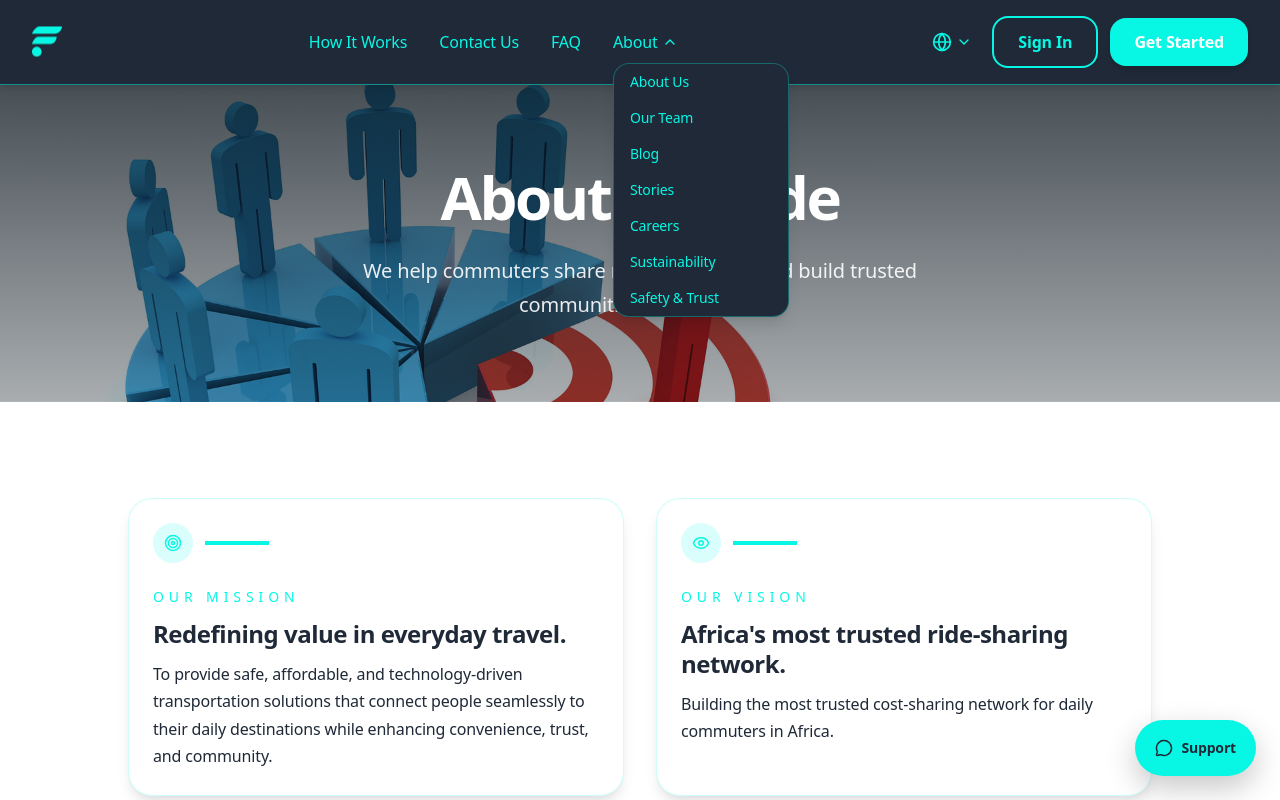
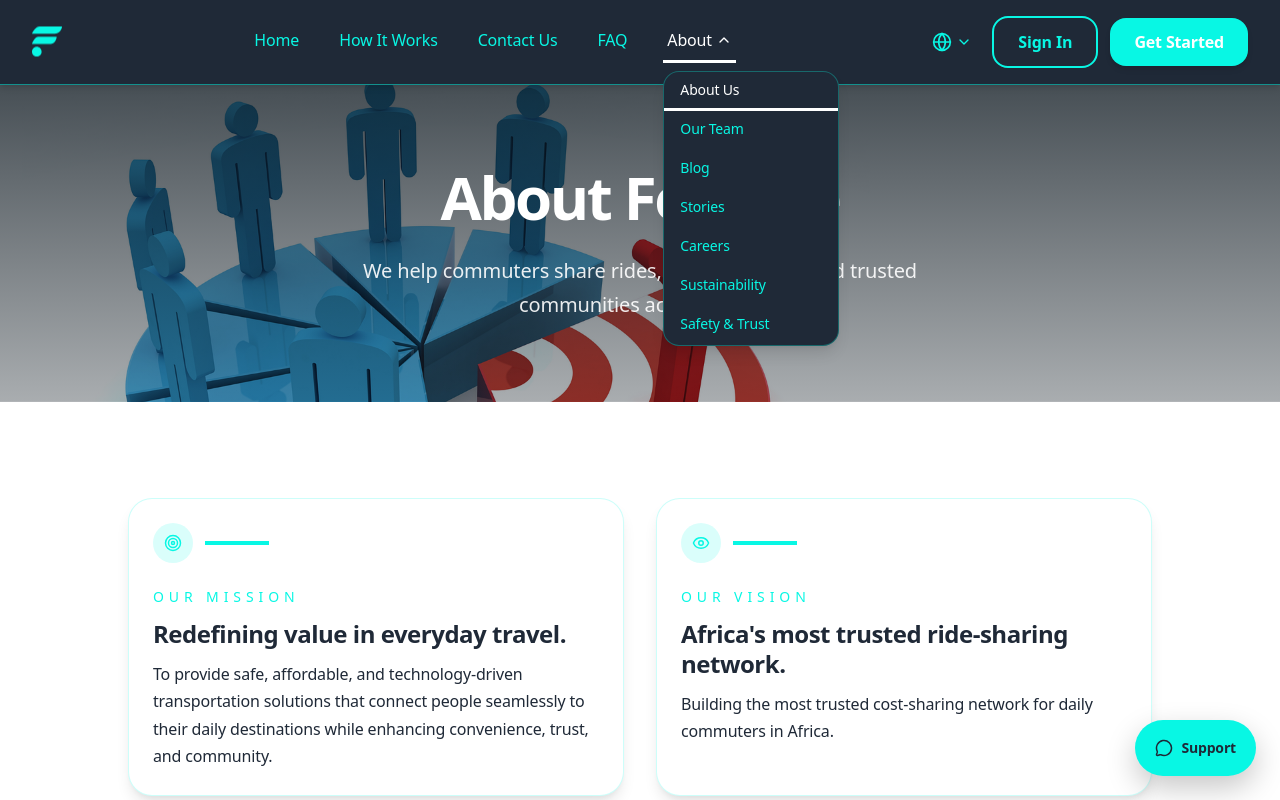
Before and after one commit to MAYII-XCHANGE/feyride-website, a React (Vite) app: page /about in a window 1280 px wide. Both pictures are taken after a click on the button "About". Shown: the top 800 px of the page. Built offline with nearby package versions, Linux system fonts and the light colour scheme.

Commit message:
worked on active state for navbar

```diff
--- a/src/App.jsx
+++ b/src/App.jsx
@@ -1,31 +1,36 @@
 import { BrowserRouter as Router, Routes, Route } from 'react-router-dom';
+import { lazy, Suspense } from 'react';
 import { Toaster } from 'react-hot-toast';
 import Header from './components/Header';
 import Footer from './components/Footer';
 import ChatWidget from './components/ChatWidget';
 import ScrollToTop from './components/ScrollToTop';
+import PageTransition from './components/PageTransition';
 import Home from './pages/Home';
-import HowItWorks from './pages/HowItWorks';
-import Safety from './pages/Safety';
-import Stories from './pages/Stories';
-import FAQ from './pages/FAQ';
-import FindRide from './pages/FindRide';
-import PostRoute from './pages/PostRoute';
-import Pricing from './pages/Pricing';
-import Earnings from './pages/Earnings';
-import About from './pages/About';
-import Careers from './pages/Careers';
-import Sustainability from './pages/Sustainability';
-import Contact from './pages/Contact';
-import Blog from './pages/Blog';
-import Team from './pages/Team';
-import ComingSoon from './pages/ComingSoon';
-import PrivacyPolicy from './pages/PrivacyPolicy';
-import TermsOfService from './pages/TermsOfService';
-import Login from './pages/Login';
-import Profile from './pages/Profile';
 import NotFound from './pages/NotFound';
 import './App.css';
+import './styles/animations.css';
+
+// Lazy load pages for code splitting
+const HowItWorks = lazy(() => import('./pages/HowItWorks'));
+const Safety = lazy(() => import('./pages/Safety'));
+const Stories = lazy(() => import('./pages/Stories'));
+const FAQ = lazy(() => import('./pages/FAQ'));
+const FindRide = lazy(() => import('./pages/FindRide'));
+const PostRoute = lazy(() => import('./pages/PostRoute'));
+const Pricing = lazy(() => import('./pages/Pricing'));
+const Earnings = lazy(() => import('./pages/Earnings'));
+const About = lazy(() => import('./pages/About'));
+const Careers = lazy(() => import('./pages/Careers'));
+const Sustainability = lazy(() => import('./pages/Sustainability'));
+const Contact = lazy(() => import('./pages/Contact'));
+const Blog = lazy(() => import('./pages/Blog'));
+const Team = lazy(() => import('./pages/Team'));
+const ComingSoon = lazy(() => import('./pages/ComingSoon'));
+const PrivacyPolicy = lazy(() => import('./pages/PrivacyPolicy'));
+const TermsOfService = lazy(() => import('./pages/TermsOfService'));
+const Login = lazy(() => import('./pages/Login'));
+const Profile = lazy(() => import('./pages/Profile'));
 
 export default function App() {
   return (
@@ -35,6 +40,8 @@ export default function App() {
         <ScrollToTop />
         <Header />
         <main className="flex-grow">
+          <PageTransition>
+            <Suspense fallback={<div className="flex items-center justify-center min-h-screen"><div className="text-center"><div className="animate-spin rounded-full h-12 w-12 border-t-2 border-nova-green mx-auto"></div></div></div>}>
               <Routes>
                 <Route path="/" element={<Home />} />
                 <Route path="/how-it-works" element={<HowItWorks />} />
@@ -58,6 +65,8 @@ export default function App() {
                 <Route path="/profile" element={<Profile />} />
                 <Route path="*" element={<NotFound />} />
               </Routes>
+            </Suspense>
+          </PageTransition>
         </main>
         <Footer />
         <ChatWidget />
--- a/src/components/Header.jsx
+++ b/src/components/Header.jsx
@@ -1,4 +1,4 @@
-import { Link } from 'react-router-dom';
+import { Link, NavLink, useLocation } from 'react-router-dom';
 import { useEffect, useRef, useState } from 'react';
 import { ChevronDown, Globe, Menu, X } from 'lucide-react';
 import Button from './Button';
@@ -14,11 +14,13 @@ export default function Header() {
   const languageMenuMobileRef = useRef(null);
   const languageMenuDesktopRef = useRef(null);
   const { language, setLanguage, t } = useLanguage();
+  const location = useLocation();
 
   const navLinks = [
-    { label: t('howItWorks'), href: '/how-it-works' },
-    { label: t('contactUs'), href: '/contact' },
-    { label: t('faq'), href: '/faq' },
+    { label: 'Home', href: '/', end: true },
+    { label: t('howItWorks'), href: '/how-it-works', end: false },
+    { label: t('contactUs'), href: '/contact', end: false },
+    { label: t('faq'), href: '/faq', end: false },
   ];
 
   const aboutLinks = [
@@ -34,6 +36,11 @@ export default function Header() {
   const languageOptions = [
     { code: 'en', label: 'English' },
   ];
+  const navBaseClass = 'py-2 md:py-1.5 px-0 md:px-1 border-b-[3px] border-transparent transition-all duration-300 font-medium';
+
+  const isAboutActive = aboutLinks.some(
+    (link) => location.pathname === link.href || location.pathname.startsWith(`${link.href}/`),
+  );
 
   const handleAppDownload = (e) => {
     e.preventDefault();
@@ -90,25 +97,36 @@ export default function Header() {
 
         <div
           className={`absolute inset-x-0 top-full z-20 px-6 py-5 bg-nova-charcoal border-b border-nova-green/50 shadow-md transition-all duration-300 ease-in-out md:static md:z-auto md:p-0 md:bg-transparent md:border-0 md:shadow-none md:flex md:items-center md:gap-8 md:translate-x-0 md:opacity-100 ${
-            isOpen ? 'translate-x-0 opacity-100' : '-translate-x-full opacity-0 pointer-events-none md:pointer-events-auto'
+            isOpen ? 'translate-x-0 opacity-100 animate-slideInDown' : '-translate-x-full opacity-0 pointer-events-none md:pointer-events-auto'
           }`}
         >
           <nav className="flex flex-col md:flex-row md:items-center md:gap-8">
             {navLinks.map((link) => (
-              <Link
+              <NavLink
                 key={link.href}
                 to={link.href}
-                className="py-2 md:py-0 text-nova-green hover:text-nova-green-light transition font-medium"
+                end={link.end}
+                className={({ isActive }) =>
+                  `${navBaseClass} ${
+                    isActive
+                      ? 'text-white border-white'
+                      : 'text-nova-green border-transparent hover:text-nova-green-light hover:border-nova-green-light'
+                  }`
+                }
                 onClick={closeMenu}
               >
                 {link.label}
-              </Link>
+              </NavLink>
             ))}
 
             <div className="relative" ref={aboutMenuRef}>
               <button
                 type="button"
-                className="w-full md:w-auto py-2 md:py-0 text-left text-nova-green hover:text-nova-green-light transition font-medium inline-flex items-center gap-1"
+                className={`w-full md:w-auto text-left inline-flex items-center gap-1 ${navBaseClass} ${
+                  isAboutActive
+                    ? 'text-white border-white'
+                    : 'text-nova-green border-transparent hover:text-nova-green-light hover:border-nova-green-light'
+                }`}
                 aria-haspopup="menu"
                 aria-expanded={isAboutOpen}
                 onClick={() => {
@@ -124,14 +142,16 @@ export default function Header() {
                 className={`${isAboutOpen ? 'block' : 'hidden'} mt-1 md:mt-2 md:absolute md:left-0 md:min-w-[11rem] md:rounded-lg md:border md:border-nova-green/30 md:bg-nova-charcoal md:shadow-lg`}
               >
                 {aboutLinks.map((link) => (
-                  <Link
+                  <NavLink
                     key={link.href}
                     to={link.href}
-                    className="block py-2 px-3 md:px-4 text-sm text-nova-green hover:text-nova-green-light hover:bg-nova-green/10 transition"
+                    className={({ isActive }) =>
+                      `block py-2 px-3 md:px-4 text-sm transition-all duration-300 border-b-[3px] border-transparent ${isActive ? "text-white border-white" : "text-nova-green hover:text-nova-green-light hover:border-nova-green-light"}`
+                    }
                     onClick={closeMenu}
                   >
                     {link.label}
-                  </Link>
+                  </NavLink>
                 ))}
               </div>
             </div>
--- /dev/null
+++ b/src/components/PageTransition.jsx
@@ -0,0 +1,19 @@
+import { useEffect, useState } from 'react';
+import { useLocation } from 'react-router-dom';
+
+export default function PageTransition({ children }) {
+  const [isTransitioning, setIsTransitioning] = useState(false);
+  const location = useLocation();
+
+  useEffect(() => {
+    setIsTransitioning(true);
+    const timer = setTimeout(() => setIsTransitioning(false), 100);
+    return () => clearTimeout(timer);
+  }, [location.pathname]);
+
+  return (
+    <div className={`${isTransitioning ? 'animate-fadeIn' : ''}`}>
+      {children}
+    </div>
+  );
+}
--- a/src/components/ScrollToTop.jsx
+++ b/src/components/ScrollToTop.jsx
@@ -5,7 +5,7 @@ export default function ScrollToTop() {
   const { pathname } = useLocation();
 
   useEffect(() => {
-    window.scrollTo({ top: 0, left: 0, behavior: 'smooth' });
+    window.scrollTo(0, 0);
   }, [pathname]);
 
   return null;
--- a/src/index.css
+++ b/src/index.css
@@ -4,7 +4,7 @@
 @tailwind components;
 @tailwind utilities;
 
-/* ========== ANIMATIONS - Uber Style ========== */
+/* ========== ANIMATIONS ========== */
 @keyframes slideInUp {
   from {
     opacity: 0;
--- /dev/null
+++ b/src/styles/animations.css
@@ -0,0 +1,155 @@
+/* Page Transition Animations */
+@keyframes fadeIn {
+  from {
+    opacity: 0;
+  }
+  to {
+    opacity: 1;
+  }
+}
+
+@keyframes fadeOut {
+  from {
+    opacity: 1;
+  }
+  to {
+    opacity: 0;
+  }
+}
+
+@keyframes slideInUp {
+  from {
+    opacity: 0;
+    transform: translateY(20px);
+  }
+  to {
+    opacity: 1;
+    transform: translateY(0);
+  }
+}
+
+@keyframes slideInDown {
+  from {
+    opacity: 0;
+    transform: translateY(-20px);
+  }
+  to {
+    opacity: 1;
+    transform: translateY(0);
+  }
+}
+
+@keyframes slideInLeft {
+  from {
+    opacity: 0;
+    transform: translateX(-20px);
+  }
+  to {
+    opacity: 1;
+    transform: translateX(0);
+  }
+}
+
+@keyframes slideInRight {
+  from {
+    opacity: 0;
+    transform: translateX(20px);
+  }
+  to {
+    opacity: 1;
+    transform: translateX(0);
+  }
+}
+
+@keyframes scaleIn {
+  from {
+    opacity: 0;
+    transform: scale(0.95);
+  }
+  to {
+    opacity: 1;
+    transform: scale(1);
+  }
+}
+
+/* Utility Classes */
+.animate-fadeIn {
+  animation: fadeIn 0.5s ease-in-out forwards;
+}
+
+.animate-slideInUp {
+  animation: slideInUp 0.5s ease-out forwards;
+}
+
+.animate-slideInDown {
+  animation: slideInDown 0.5s ease-out forwards;
+}
+
+.animate-slideInLeft {
+  animation: slideInLeft 0.5s ease-out forwards;
+}
+
+.animate-slideInRight {
+  animation: slideInRight 0.5s ease-out forwards;
+}
+
+.animate-scaleIn {
+  animation: scaleIn 0.5s ease-out forwards;
+}
+
+/* Stagger animations for multiple items */
+.animate-stagger > :nth-child(1) {
+  animation-delay: 0.1s;
+}
+
+.animate-stagger > :nth-child(2) {
+  animation-delay: 0.2s;
+}
+
+.animate-stagger > :nth-child(3) {
+  animation-delay: 0.3s;
+}
+
+.animate-stagger > :nth-child(n + 4) {
+  animation-delay: calc(0.1s * var(--stagger-index, 4));
+}
+
+/* Mobile Menu Animation */
+.mobile-menu-enter {
+  animation: slideInLeft 0.3s ease-out forwards;
+}
+
+.mobile-menu-exit {
+  animation: slideInRight 0.3s ease-in forwards;
+}
+
+/* Page Content Animation */
+.page-enter {
+  animation: fadeIn 0.4s ease-out forwards;
+}
+
+.page-exit {
+  animation: fadeOut 0.3s ease-in forwards;
+}
+
+/* Smooth scrolling */
+html {
+  scroll-behavior: smooth;
+}
+
+/* Loading skeleton animation */
+@keyframes skeleton-loading {
+  0% {
+    background-color: rgba(255, 255, 255, 0.05);
+  }
+  50% {
+    background-color: rgba(255, 255, 255, 0.1);
+  }
+  100% {
+    background-color: rgba(255, 255, 255, 0.05);
+  }
+}
+
+.animate-skeleton {
+  animation: skeleton-loading 2s infinite;
+}
--- a/vite.config.js
+++ b/vite.config.js
@@ -10,4 +10,24 @@ export default defineConfig({
       },
     }),
   ],
+  build: {
+    rollupOptions: {
+      output: {
+        manualChunks: {
+          'vendor': ['react', 'react-dom', 'react-router-dom'],
+          'ui-components': ['lucide-react', 'react-hot-toast'],
+        },
+      },
+    },
+    chunkSizeWarningLimit: 1000,
+    minify: 'terser',
+    terserOptions: {
+      compress: {
+        drop_console: true,
+      },
+    },
+  },
+  optimizeDeps: {
+    include: ['react', 'react-dom', 'react-router-dom', 'lucide-react', 'react-hot-toast'],
+  },
 })
```
Lines whose indentation alone changed are shown as unchanged.
